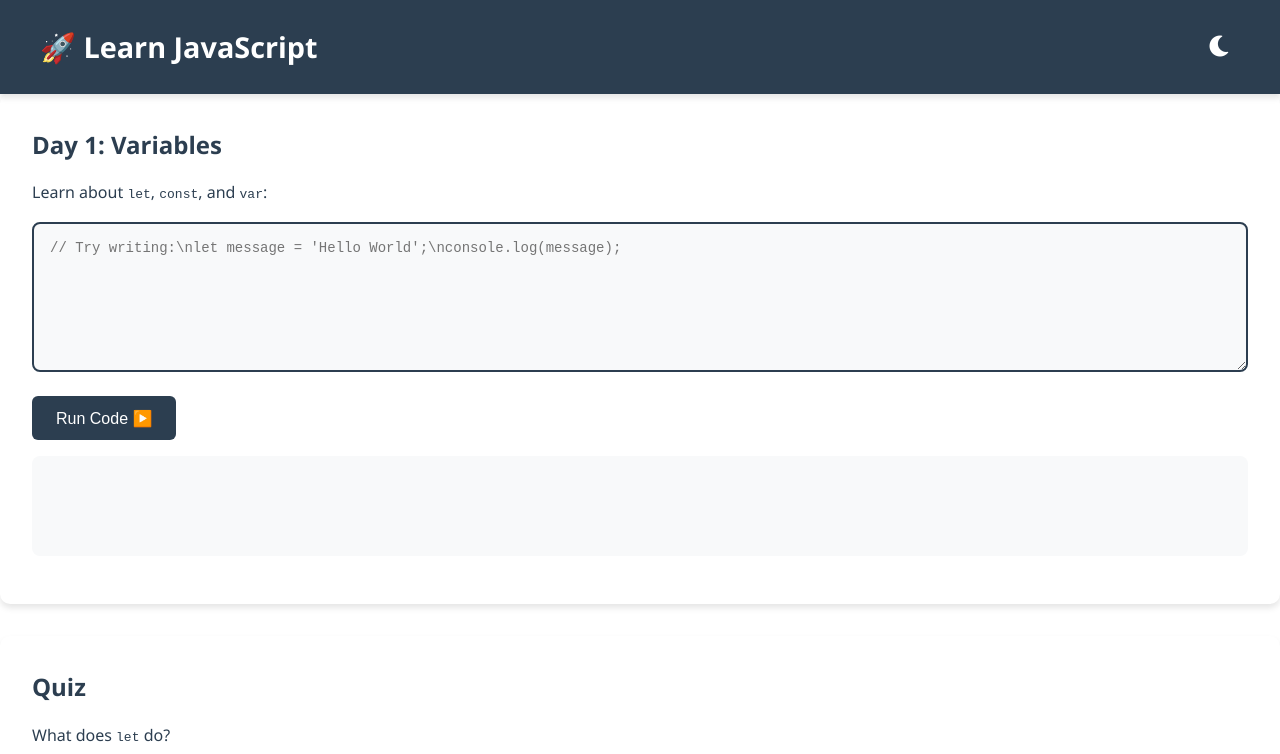
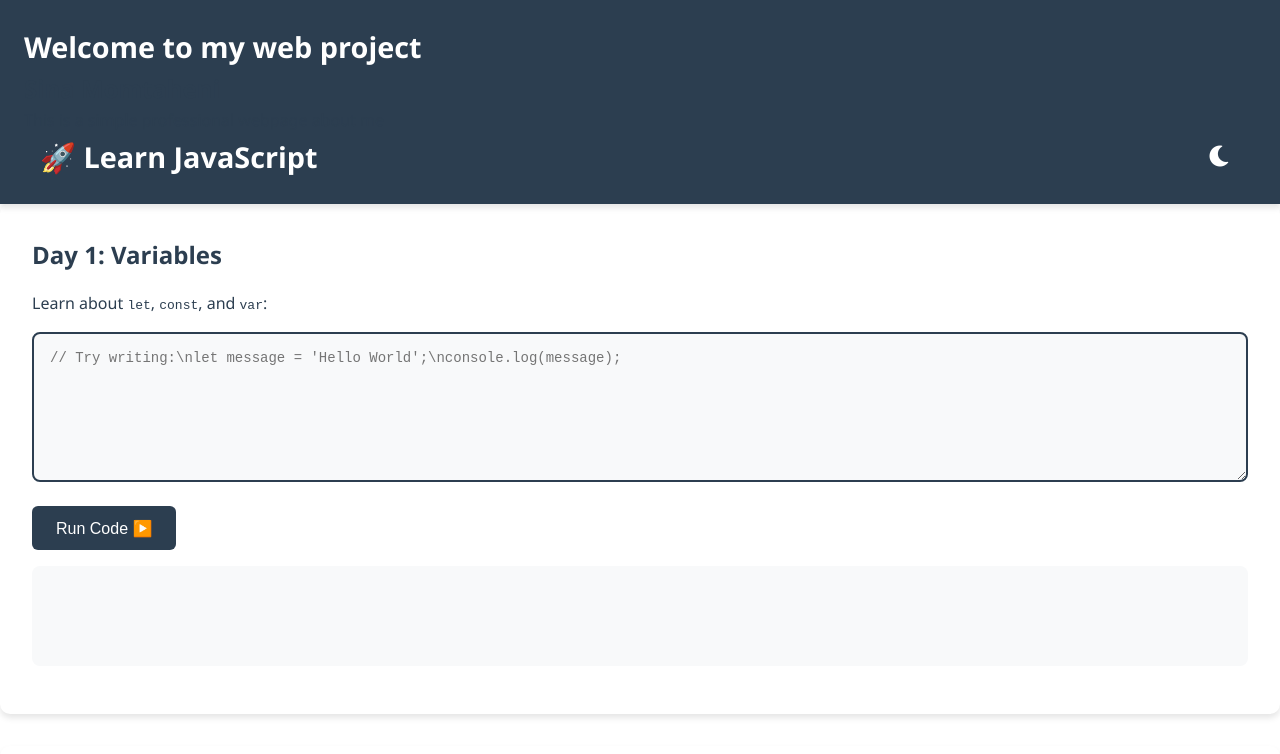
Before and after one commit to SinaO7/js-learning-app, a plain HTML site: page index.html in a window 1280 px wide. Shown: the top 754 px of the page. Drawn offline with Linux system fonts and the light colour scheme.

Commit message:
Update index.html

```diff
--- a/index.html
+++ b/index.html
@@ -3,12 +3,19 @@
 <head>
   <meta charset="UTF-8">
   <meta name="viewport" content="width=device-width, initial-scale=1.0">
-  <title>Learn JavaScript</title>
+  <title>First web project</title>
   <link rel="stylesheet" href="style.css">
   <link rel="stylesheet" href="https://cdnjs.cloudflare.com/ajax/libs/font-awesome/6.0.0/css/all.min.css">
 </head>
 <body>
   <header>
+
+<div>
+<h1>Welcome to my web project</h1>
+<p></p>
+<h2>Sina Momtaheni</h2>
+<p>This is a simple professional webpage about me </p>
+</div>
     <div class="header-content">
       <h1>🚀 Learn JavaScript</h1>
       <button id="theme-toggle">
```
